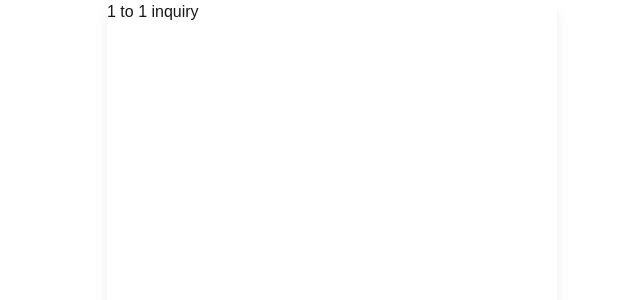
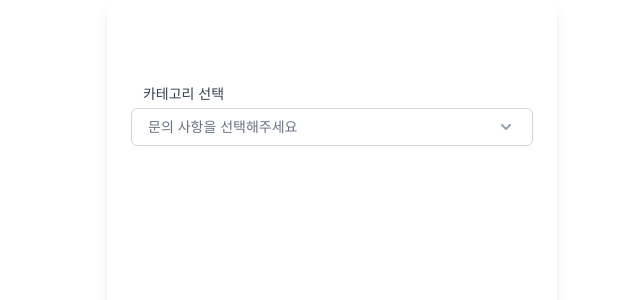
Before and after one commit to babgroup/Dutchpay, a Next.js app in the folder frontend/: page /1to1Inquiry in a window 1280 px wide. Shown: the top 300 px of the page, without its empty margins (308-948 px from the left). Built offline with nearby package versions, Linux system fonts and the light colour scheme.

Commit message:
✨ feat: add inquiry dropdown

```diff
--- a/frontend/src/app/1to1Inquiry/page.tsx
+++ b/frontend/src/app/1to1Inquiry/page.tsx
@@ -1,5 +1,32 @@
+'use client'
+
+import SelectDropdown, { DropdownOption } from "../delivery/(withTopHeader)/select-party-room/components/Dropdown"
+import { useState } from "react";
+
+
 export default function Inquiry() {
+    const inquiryOptions: DropdownOption[] = [
+        { value: '1', label: '계정/개인정보' },
+        { value: '2', label: '결제' },
+        { value: '3', label: '서비스 이용' },
+        { value: '4', label: '기기/환경' },
+        { value: '5', label: '제안/피드백' },
+        { value: '6', label: '기타' },
+    ]
+
+    const [selectedInquiry, setSelectedInquiry] = useState<string | null>(null);
+
     return (
-        <h1>1 to 1 inquiry</h1>
+        <div className="flex flex-col h-full p-6">
+            <div className="mb-15" />
+
+            <SelectDropdown
+                label=" 카테고리 선택"
+                placeholder="문의 사항을 선택해주세요"
+                options={inquiryOptions}
+                selectedValue={selectedInquiry}
+                onSelect={setSelectedInquiry}
+            />
+        </div>
     )
 }
```
